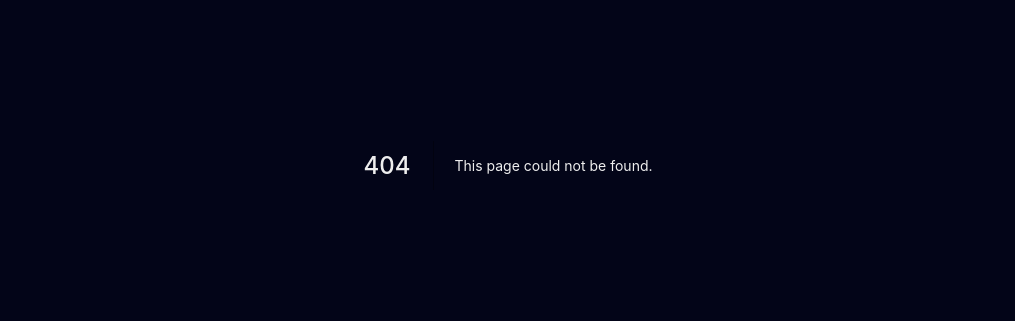
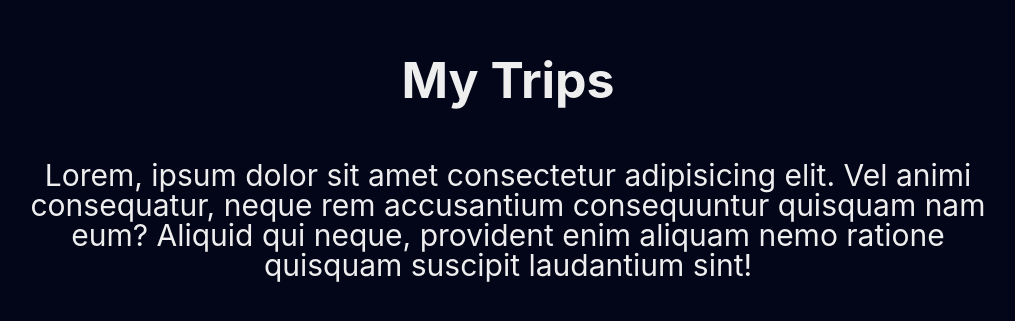
Before and after one commit to Diegooliveyra/My-trips, a Next.js app: page /about in a window 1280 px wide. Before the commit this address had no page. Shown: the part 235-556 px from the top of the page, without its empty margins (132-1147 px from the left). Built offline with nearby package versions, Linux system fonts and the light colour scheme.

Commit message:
Feito a page About

```diff
--- a/package.json
+++ b/package.json
@@ -22,6 +22,7 @@
   },
   "dependencies": {
     "@styled-icons/evaicons-outline": "^10.34.0",
+    "@styled-icons/heroicons-outline": "^10.36.0",
     "leaflet": "^1.7.1",
     "next": "11.0.1",
     "next-pwa": "^5.2.23",
--- /dev/null
+++ b/src/pages/about.tsx
@@ -0,0 +1,4 @@
+import AboutTamplate from 'templates/About'
+
+const About = () => <AboutTamplate />
+export default About
--- /dev/null
+++ b/src/templates/About/index.tsx
@@ -0,0 +1,22 @@
+import { CloseOutline } from '@styled-icons/evaicons-outline/CloseOutline'
+import LinkWrapper from 'components/LinkWrapper'
+import * as S from './styles'
+
+const AboutTamplate = () => (
+  <S.Content>
+    <LinkWrapper href="/">
+      <CloseOutline size="32" />
+    </LinkWrapper>
+    <S.Heading>My Trips</S.Heading>
+    <S.Body>
+      <p>
+        Lorem, ipsum dolor sit amet consectetur adipisicing elit. Vel animi
+        consequatur, neque rem accusantium consequuntur quisquam nam eum?
+        Aliquid qui neque, provident enim aliquam nemo ratione quisquam suscipit
+        laudantium sint!
+      </p>
+    </S.Body>
+  </S.Content>
+)
+
+export default AboutTamplate
--- /dev/null
+++ b/src/templates/About/styles.ts
@@ -0,0 +1,26 @@
+import styled from 'styled-components'
+
+export const Content = styled.section`
+  text-align: center;
+  display: flex;
+  align-items: center;
+  justify-content: center;
+  flex-direction: column;
+  height: 100vh;
+  max-width: var(--container);
+  margin: auto;
+`
+
+export const Heading = styled.h1`
+  font-size: var(--large);
+  margin-bottom: var(--large);
+`
+
+export const Body = styled.div`
+  // serve para estilos do body
+  // p, a, ul, li, blockquote
+  p {
+    font-size: var(--medium);
+    line-height: var(--medium);
+  }
+`
```
Also changed, not shown: src/components/Main/index.tsx (+8 -13 lines), 2 other files (tests, documents, lock files or other folders).
